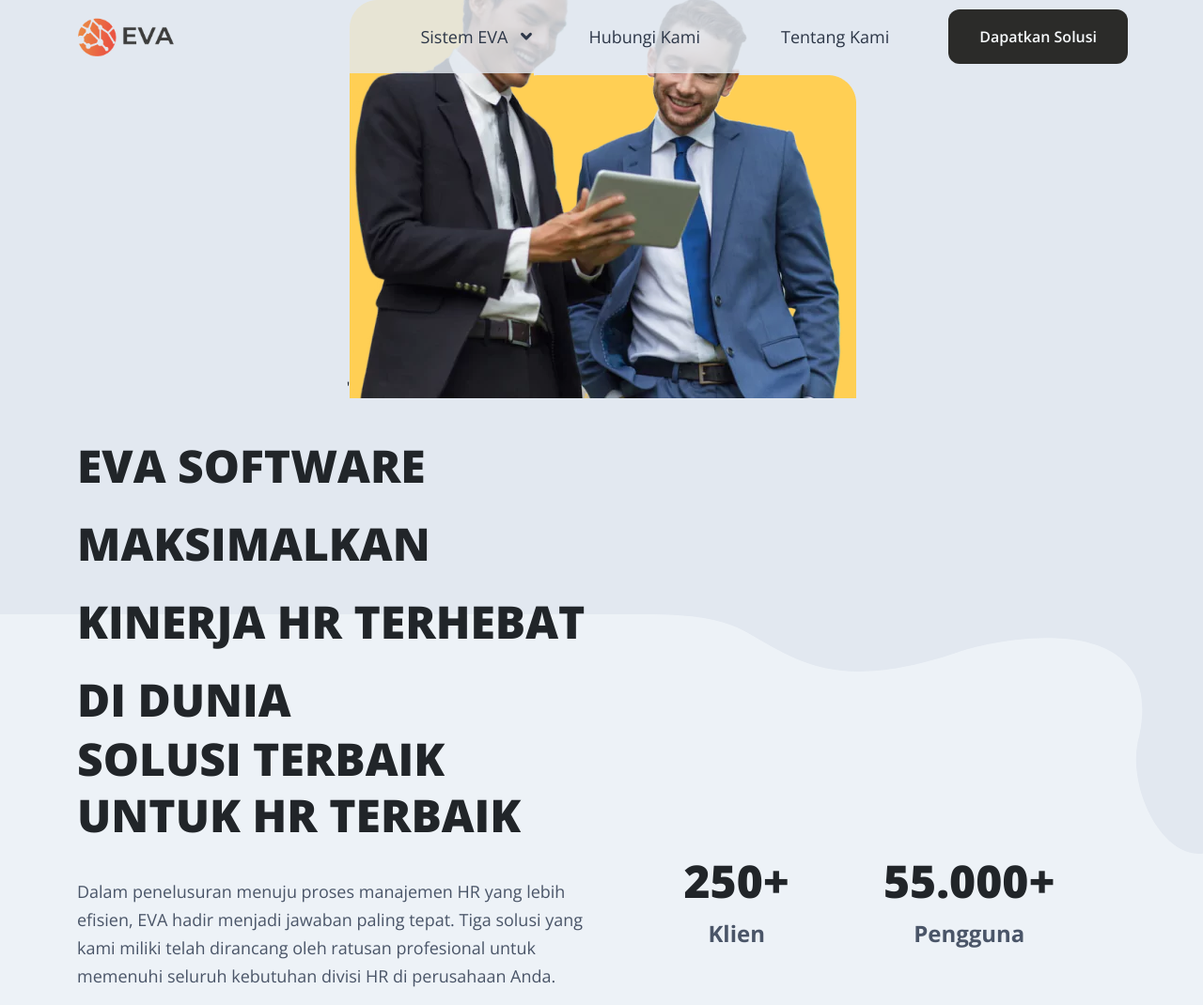
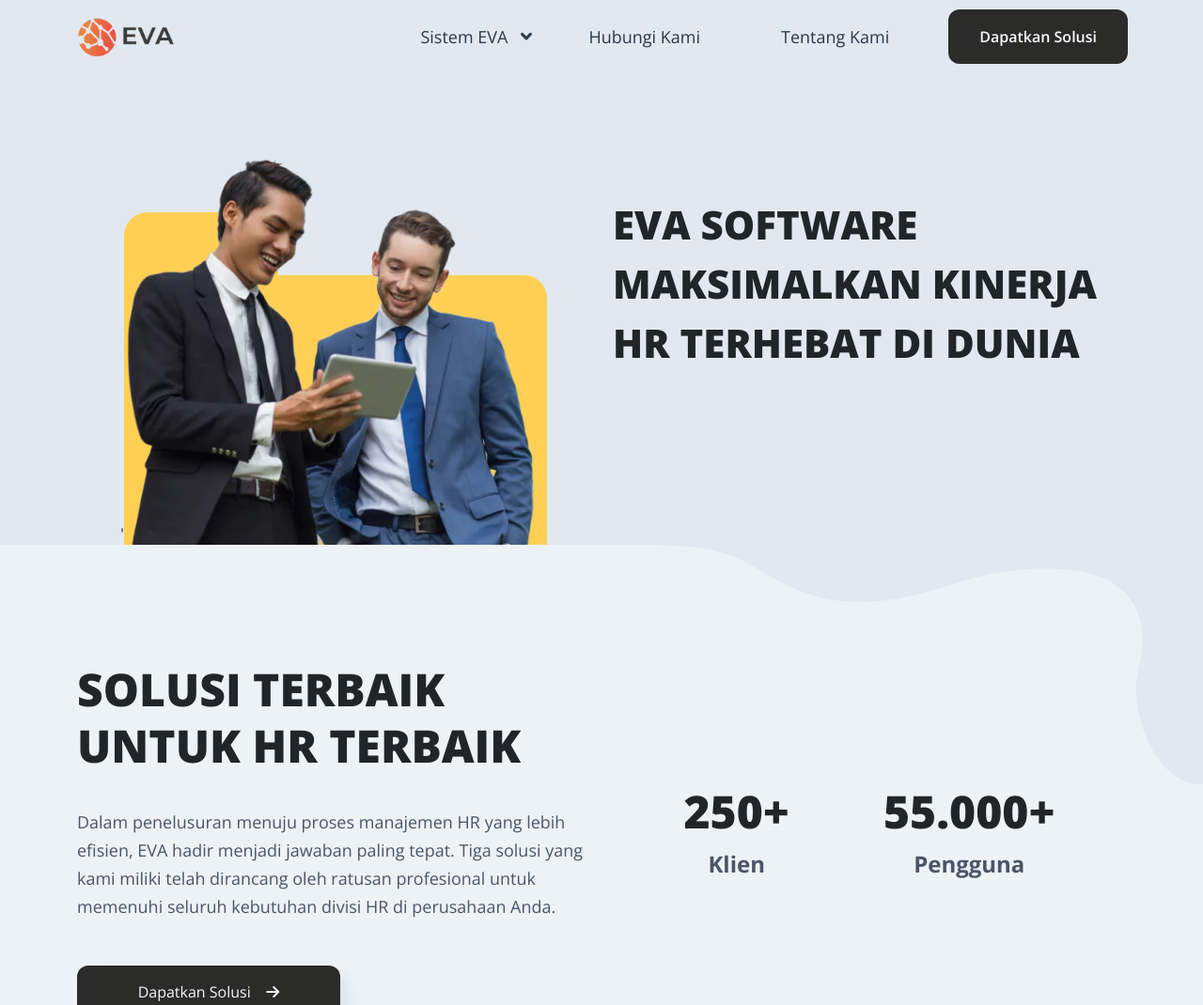
Before and after one commit to WeakBee/Eva-AboutUs, a plain HTML site: page index.html in a window 1280 px wide. Shown: the top 1070 px of the page at 94% size. Drawn offline with nearby package versions, Linux system fonts and the light colour scheme.

Commit message:
updatecss

```diff
--- a/style.css
+++ b/style.css
@@ -65,3 +65,16 @@
     font-size: 24px;
     font-weight: 700;
 }
+@media (max-width: 1399px) {
+    #section-1{
+        height: 580px;
+    }
+    #section-1 .col:nth-child(1) img{
+        width: 450px;
+    }
+    #section-1 .col:nth-child(2) h1{
+        width: 546px;
+        line-height: 63px;
+        font-size: 42px;
+    }
+}
```
